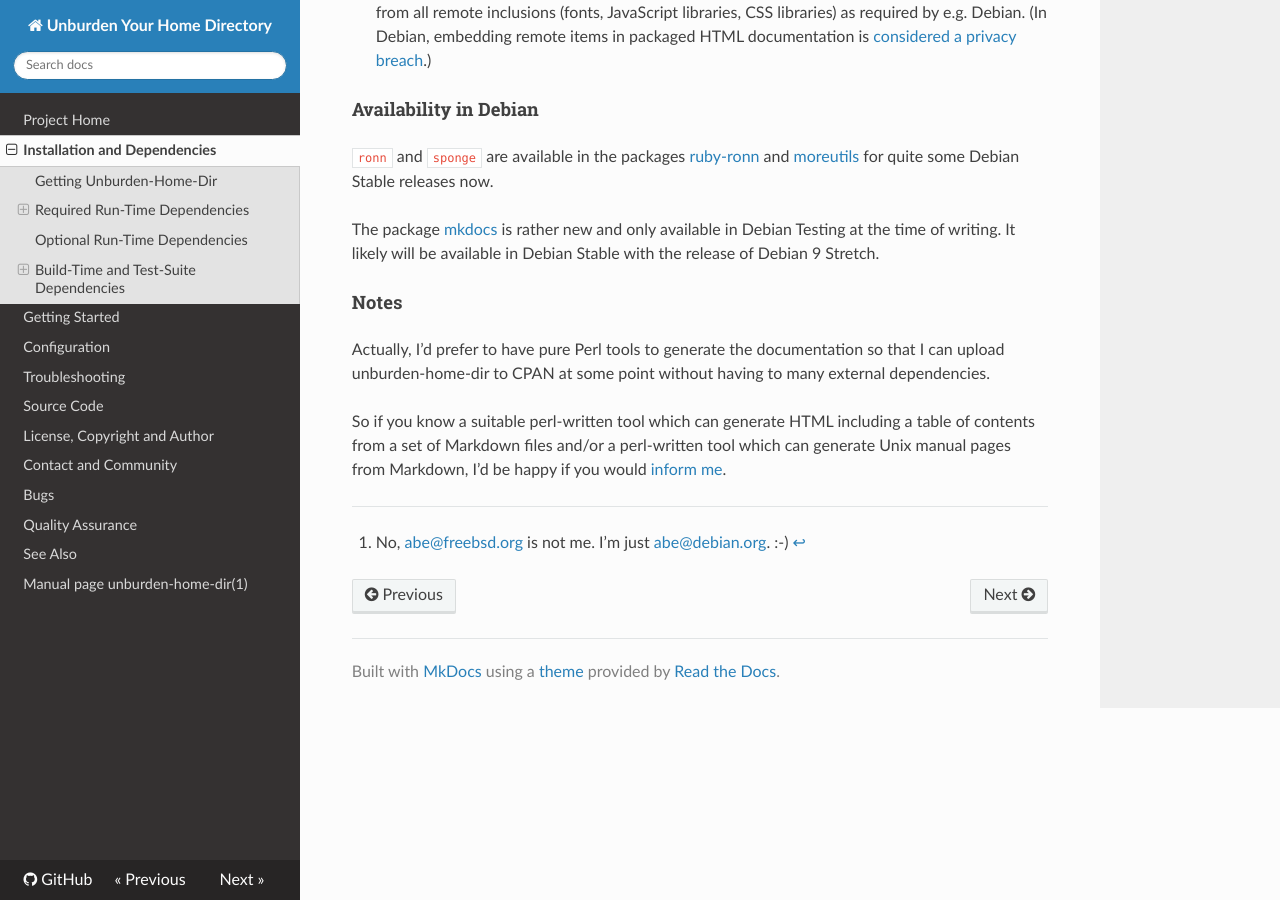
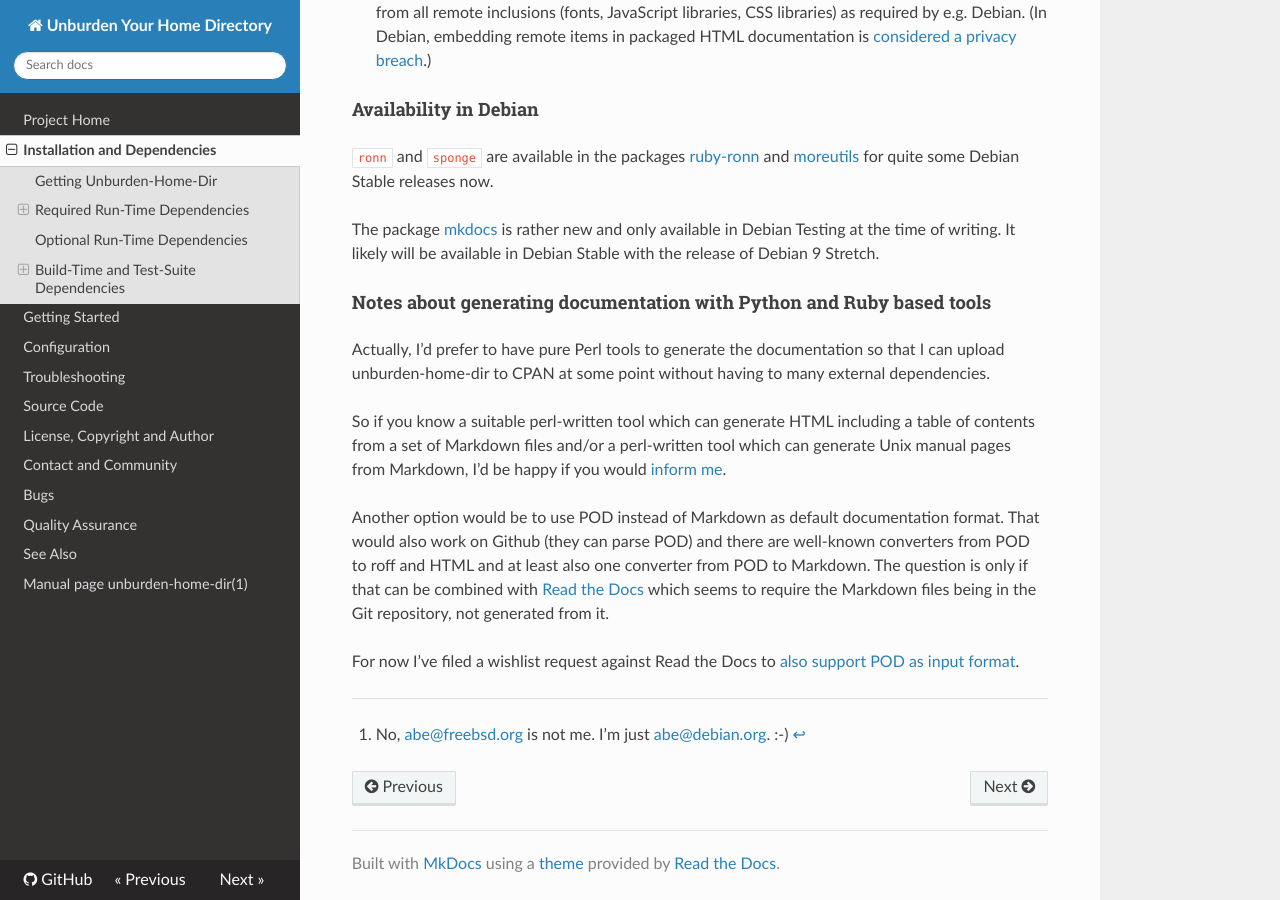
Before and after one commit to xtaran/unburden-home-dir, an MkDocs documentation site: the page built from docs/installation.md, in a window 1280 px wide and 900 px high, scrolled down 1755 px. Built offline with MkDocs 1.6.1, drawn with Linux system fonts in a browser that asks for light colours; nearby versions of some CDN libraries; old or Windows-style settings are respelled for this version of MkDocs.

Commit message:
If all that could be done with POD instead of Markdown, that'd be fine, too

```diff
--- a/docs/installation.md
+++ b/docs/installation.md
@@ -103,7 +103,7 @@ and only available in Debian Testing at the time of writing. It likely
 will be available in Debian Stable with the release of Debian 9
 Stretch.
 
-#### Notes
+#### Notes about generating documentation with Python and Ruby based tools
 
 Actually, I'd prefer to have pure Perl tools to generate the
 documentation so that I can upload unburden-home-dir to CPAN at some
@@ -114,5 +114,15 @@ including a table of contents from a set of Markdown files and/or a
 perl-written tool which can generate Unix manual pages from Markdown,
 I'd be happy if you would [inform me](mailto:abe@deuxchevaux.org).
 
+Another option would be to use POD instead of Markdown as default
+documentation format. That would also work on Github (they can parse
+POD) and there are well-known converters from POD to roff and HTML and
+at least also one converter from POD to Markdown. The question is only
+if that can be combined with [Read the Docs](https://readthedocs.org/)
+which seems to require the Markdown files being in the Git repository,
+not generated from it.
+
+For now I've filed a wishlist request against Read the Docs to
+[also support POD as input format](https://github.com/rtfd/readthedocs.org/issues/1319).
 
 [^1]: No, <abe@freebsd.org> is not me. I'm just <abe@debian.org>. :-)
```
